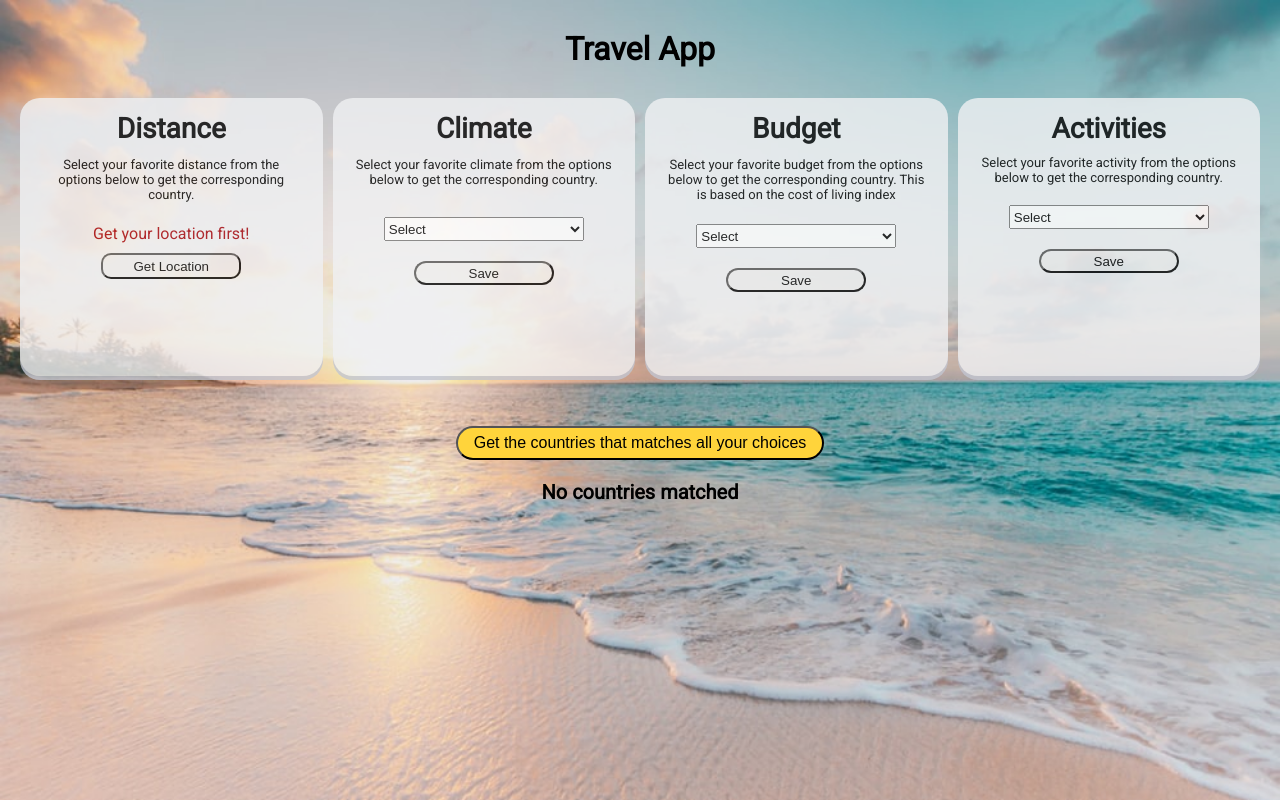
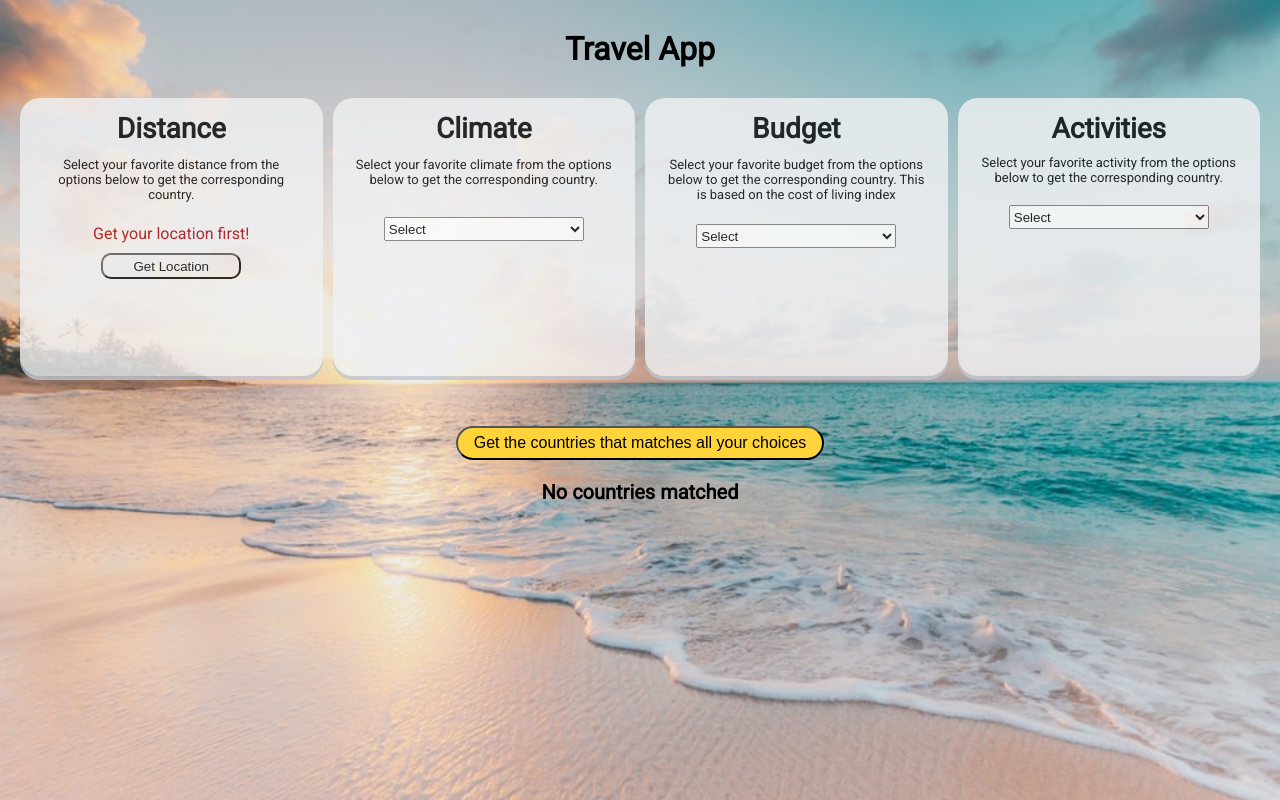
Before and after one commit to Yui1002/Travel-App, a React (Create React App) app in the folder Frontend/: page / in a window 1280 px wide. Built offline with nearby package versions, Linux system fonts and the light colour scheme.

Commit message:
fix the design of click button

```diff
--- a/Frontend/src/components/Activities/Activities.js
+++ b/Frontend/src/components/Activities/Activities.js
@@ -1,4 +1,4 @@
-import React, { useState } from "react";
+import React, { useState, useEffect } from "react";
 import "./Activities.css";
 
 const Activities = ({
@@ -39,21 +39,23 @@ const Activities = ({
     return activitiesCountries;
   };
 
-  const handleSubmit = async (e) => {
-    e.preventDefault();
+  const handleChange = (e) => {
+    setActivities(e.target.value);
+  };
+
+  useEffect(async () => {
     if (countries.length !== 0) {
       setCountries(countries.splice(0));
       setActivitiesCountries(activitiesCountries.splice(0));
     }
 
-    const data = await getCountries()
-    setCountries(await listCountries(data));
-    setActivitiesCountries(await listActivitiesCountries(data))
-  };
+    if(activities !== undefined) {
+      const data = await getCountries()
+      setCountries(await listCountries(data));
+      setActivitiesCountries(await listActivitiesCountries(data))
+    }
+  }, [activities])
 
-  const handleChange = (e) => {
-    setActivities(e.target.value);
-  };
   return (
     <div className="activities-container">
       <div>
@@ -63,7 +65,7 @@ const Activities = ({
         </p>
       </div>
       <div className="activities-body">
-        <form onSubmit={handleSubmit}>
+        <div>
           <select onChange={handleChange} className="activities-select">
             <option disabled selected value>Select</option>
             <option value="safari">Safari</option>
@@ -72,12 +74,7 @@ const Activities = ({
             <option value="winter sports">Winter sports</option>
             <option value="historical sites">Historical sites</option>
           </select>
-          <input
-            type="submit"
-            value="Save"
-            className="activities-btn-submit"
-          ></input>
-        </form>
+        </div>
       </div>
     </div>
   );
--- a/Frontend/src/components/Budget/Budget.js
+++ b/Frontend/src/components/Budget/Budget.js
@@ -1,4 +1,4 @@
-import React, { useState } from "react";
+import React, { useEffect, useState } from "react";
 import "./Budget.css";
 
 const Budget = ({
@@ -39,21 +39,22 @@ const Budget = ({
     return budgetCountries;
   }
 
-  const handleSubmit = async (e) => {
-    e.preventDefault();
+  const handleChange = (e) => {
+    setCosts(e.target.value);
+  };
+
+  useEffect(async () => {
     if (countries.length !== 0) {
       setCountries(countries.splice(0));
       setBudgetCountries(budgetCountries.splice(0));
     }
 
-    const data = await getCountries();
-    setCountries(await listCountries(data))
-    setBudgetCountries(await listBudgetCountries(data))
-  };
-
-  const handleChange = (e) => {
-    setCosts(e.target.value);
-  };
+    if(costs !== undefined) {
+      const data = await getCountries();
+      setCountries(await listCountries(data))
+      setBudgetCountries(await listBudgetCountries(data))
+    }
+  }, [costs])
 
   return (
     <div className="budget-container">
@@ -64,20 +65,15 @@ const Budget = ({
         </p>
       </div>
       <div className="budget-body">
-        <form onSubmit={handleSubmit}>
-          <select onChange={handleChange} className="budget-select">
-            <option disabled selected value>Select</option>
+        <div>
+          <select onChange={handleChange} className="budget-select" defaultValue={"DEFAULT"}>
+            <option value="DEFAULT" disabled>Select</option>
             <option value="high">High</option>
             <option value="upper-middle">Upper-middle</option>
             <option value="lower-middle">Lower-middle</option>
             <option value="low">Low</option>
           </select>
-          <input
-            type="submit"
-            value="Save"
-            className="budget-btn-submit"
-          ></input>
-        </form>
+        </div>
       </div>
     </div>
   );
--- a/Frontend/src/components/Climate/Climate.js
+++ b/Frontend/src/components/Climate/Climate.js
@@ -1,4 +1,4 @@
-import React, { useState } from "react";
+import React, { useState, useEffect } from "react";
 import "./Climate.css";
 
 const Climate = ({
@@ -21,67 +21,69 @@ const Climate = ({
       body: JSON.stringify(param),
     });
     const data = await response.json();
-    return data
+    return data;
   };
 
   const listCountries = (data) => {
     for (let i = 0; i < data.length; i++) {
       setCountries(countries.push([data[i].name, data[i].countrycode]));
     }
-    return countries
-  }
+    return countries;
+  };
 
   const listClimateCountries = (data) => {
     for (let i = 0; i < data.length; i++) {
-      setClimateCountries(climateCountries.push([data[i].name, data[i].countrycode]));
+      setClimateCountries(
+        climateCountries.push([data[i].name, data[i].countrycode])
+      );
     }
-    return climateCountries
-  }
-
-  const handleSubmit = async (e) => {
-    e.preventDefault();
-    if (countries.length !== 0) {
-      setCountries(countries.splice(0));
-      setClimateCountries(climateCountries.splice(0));
-    }
-
-    const data = await getCountries()
-    setCountries(await listCountries(data))
-    setClimateCountries(await listClimateCountries(data))
+    return climateCountries;
   };
 
   const handleChange = (e) => {
     setClimate(e.target.value);
   };
 
+  useEffect(async () => {
+    if (countries.length !== 0) {
+      setCountries(countries.splice(0));
+      setClimateCountries(climateCountries.splice(0));
+    }
+
+    if (climate !== undefined) {
+      const data = await getCountries();
+      setCountries(await listCountries(data));
+      setClimateCountries(await listClimateCountries(data));
+    }
+  }, [climate]);
+
   return (
     <div className="climate-container">
       <div>
         <h2 className="climate-title">Climate</h2>
         <p className="climate-subtitle">
-          Select your favorite climate from the options below to get the corresponding country.
+          Select your favorite climate from the options below to get the
+          corresponding country.
         </p>
       </div>
       <div className="climate-body">
-        <form onSubmit={handleSubmit}>
+        <div>
           <select
             name="climate"
             onChange={handleChange}
             className="climate-select"
+            defaultValue={"DEFAULT"}
           >
-            <option disabled selected value>Select</option>
+            <option value="DEFAULT" disabled>
+              Select
+            </option>
             <option value="tropical">Tropical</option>
             <option value="dry">Dry</option>
             <option value="temperate">Temperate</option>
             <option value="continental">Continental</option>
             <option value="polar">Polar</option>
           </select>
-          <input
-            type="submit"
-            value="Save"
-            className="climate-btn-submit"
-          ></input>
-        </form>
+        </div>
       </div>
     </div>
   );
--- a/Frontend/src/components/Distance/Distance.js
+++ b/Frontend/src/components/Distance/Distance.js
@@ -1,5 +1,5 @@
-import React, { useState } from "react";
-import loading_icon from './loading.gif'
+import React, { useEffect, useState } from "react";
+import loading_icon from "./loading.gif";
 import "./Distance.css";
 
 const Distance = ({
@@ -14,7 +14,7 @@ const Distance = ({
   const [loading, setLoading] = useState(false);
 
   const getUserLocation = () => {
-    setLoading(true)
+    setLoading(true);
 
     if (navigator.geolocation) {
       navigator.geolocation.getCurrentPosition(showPosition);
@@ -27,7 +27,7 @@ const Distance = ({
     setLatitude(position.coords.latitude.toFixed(1));
     setLongitude(position.coords.longitude.toFixed(1));
 
-    setLoading(false)
+    setLoading(false);
   };
 
   const getCountries = async () => {
@@ -42,66 +42,90 @@ const Distance = ({
       }),
     });
     const data = await response.json();
-    return data
+    return data;
   };
 
   const listCountries = (data) => {
     for (let i = 0; i < data.length; i++) {
       setCountries(countries.push([data[i].name, data[i].countrycode]));
     }
-    return countries
-  }
+    return countries;
+  };
 
   const listDistanceCountries = (data) => {
     for (let i = 0; i < data.length; i++) {
-      setDistanceCountries(distanceCountries.push([data[i].name, data[i].countrycode]));
+      setDistanceCountries(
+        distanceCountries.push([data[i].name, data[i].countrycode])
+      );
     }
-    return distanceCountries
-  }
+    return distanceCountries;
+  };
 
   const handleChange = (event) => {
     setDistance(event.target.value);
   };
 
-  const handleSubmit = async (event) => {
-    event.preventDefault();
+  useEffect(async () => {
     if (countries.length !== 0) {
       setCountries(countries.splice(0));
       setDistanceCountries(distanceCountries.splice(0));
     }
 
+    if (distance !== undefined) {
       const data = await getCountries();
-    setCountries(await listCountries(data))
-    setDistanceCountries(await listDistanceCountries(data))
-  };
+      setCountries(await listCountries(data));
+      setDistanceCountries(await listDistanceCountries(data));
+    }
+  }, [distance]);
 
   return (
     <div className="distance-container">
       <div>
         <h2 className="distance-title">Distance</h2>
-        <p className="distance-subtitle">Select your favorite distance from the options below to get the corresponding country.</p>
+        <p className="distance-subtitle">
+          Select your favorite distance from the options below to get the
+          corresponding country.
+        </p>
       </div>
 
       <div className="distance-body">
         <div className="distance-location">
-          {!loading && latitude === undefined && longitude === undefined && <p className="distance-first-lcoation">Get your location first!</p>}
-          <button className="btn-get-location" onClick={() => getUserLocation()}>Get Location</button>
+          {!loading && latitude === undefined && longitude === undefined && (
+            <p className="distance-first-lcoation">Get your location first!</p>
+          )}
+          <button
+            className="btn-get-location"
+            onClick={() => getUserLocation()}
+          >
+            Get Location
+          </button>
           {loading && (
             <div className="distance-loading-icon">
-              <img src={loading_icon} alt='loading' />
+              <img src={loading_icon} alt="loading" />
             </div>
           )}
-          {!loading && latitude !== undefined && longitude !== undefined &&
-            <p className="distance-location-result">Got your location!<br/><p className="distance-location-result">Select your favorite distance below</p></p>
-          }
+          {!loading && latitude !== undefined && longitude !== undefined && (
+            <p className="distance-location-result">
+              Got your location!
+              <br />
+              <p className="distance-location-result">
+                Select your favorite distance below
+              </p>
+            </p>
+          )}
         </div>
 
-        {latitude !== undefined && longitude !== undefined &&
-        (
-        <form onSubmit={handleSubmit}>
-          <select name="distance" onChange={handleChange}
-            className="distance-select">
-            <option disabled selected value>Select</option>
+        {latitude !== undefined && longitude !== undefined && (
+          <div>
+            <select
+              name="distance"
+              onChange={handleChange}
+              className="distance-select"
+              defaultValue={"DEFAULT"}
+            >
+              <option value="DEFAULT" disabled>
+                Select
+              </option>
               <option value="3000">〜3000km</option>
               <option value="5000">〜5000km</option>
               <option value="7000">〜7000km</option>
@@ -109,8 +133,7 @@ const Distance = ({
               <option value="15000">〜15000km</option>
               <option value="more15000">15000km〜</option>
             </select>
-          <input type="submit" value="Save" className="distance-btn-submit"></input>
-        </form>
+          </div>
         )}
       </div>
     </div>
--- a/Frontend/src/components/Priority/Priority.js
+++ b/Frontend/src/components/Priority/Priority.js
@@ -2,7 +2,6 @@ import React from "react";
 import './Priority.css'
 
 const Priority = ({
-  countries,
   setCountries,
   distanceCountries,
   climateCountries,
```
Also changed, not shown: Frontend/src/components/Button/Button.js (deleted, +0 -9 lines). Lines whose indentation alone changed are shown as unchanged.
